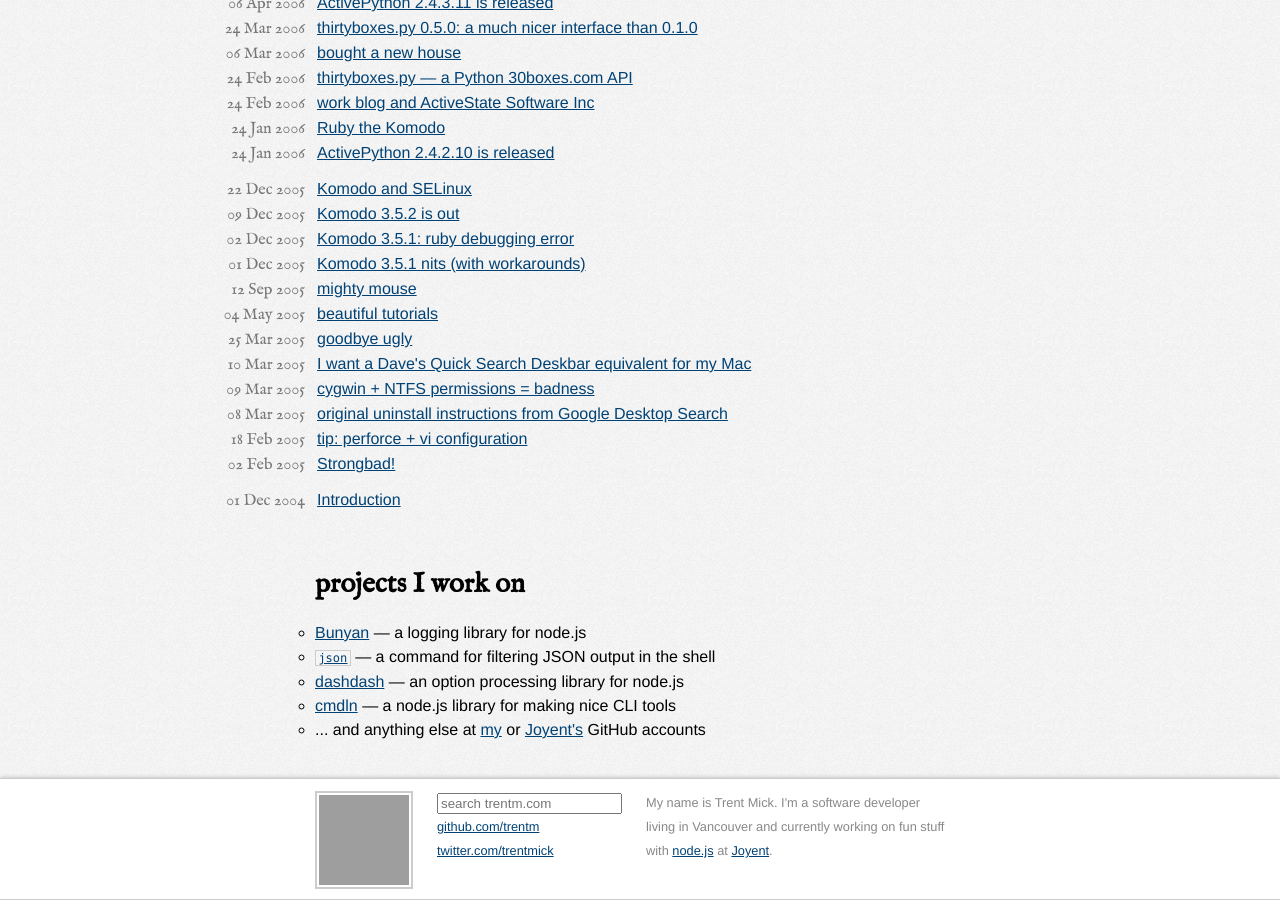
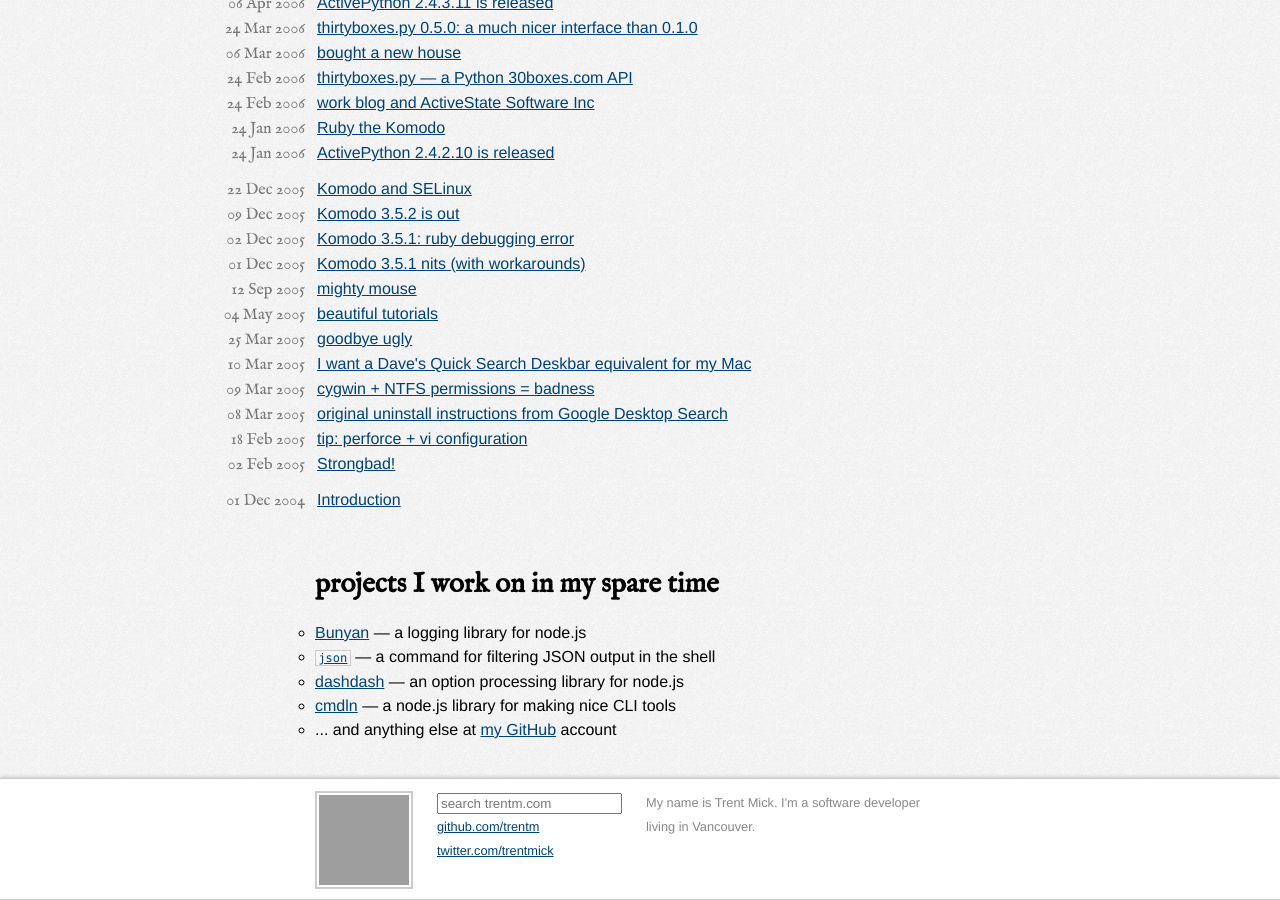
Before and after one commit to trentm/trentm.github.com, a Jekyll site: the page built from index.html, in a window 1280 px wide and 900 px high, scrolled down 2329 px. Built offline with Jekyll 4.4.1, drawn with Linux system fonts in a browser that asks for light colours; grey boxes are pictures that could not be loaded.

Commit message:
joyent--

```diff
--- a/_layouts/default.html
+++ b/_layouts/default.html
@@ -55,9 +55,7 @@
   <a href="https://twitter.com/trentmick">twitter.com/trentmick</a><br/>
 </span>
 <span class="footercol3">
-  My name is Trent Mick. I'm a software developer living in Vancouver and
-  currently working on fun stuff with <a href="https://nodejs.org">node.js</a>
-  at <a href="https://joyent.com">Joyent</a>.</p>
+  My name is Trent Mick. I'm a software developer living in Vancouver.
 </span>
 </footer>
 </div>
--- a/index.html
+++ b/index.html
@@ -13,13 +13,13 @@
   </tbody>
   </table>
 
-  <h2 id="projects">projects I work on</h2>
+  <h2 id="projects">projects I work on in my spare time</h2>
   <ul>
     <li><a href="http://github.com/trentm/node-bunyan">Bunyan</a> &mdash; a logging library for node.js</li>
     <li><a href="http://trentm.com/json"><code>json</code></a> &mdash; a command for filtering JSON output in the shell</li>
     <li><a href="http://github.com/trentm/node-dashdash">dashdash</a> &mdash; an option processing library for node.js</li>
     <li><a href="http://github.com/trentm/node-cmdln">cmdln</a> &mdash; a node.js library for making nice CLI tools</li>
-    <li>... and anything else at <a href="https://github.com/trentm">my</a> or <a href="https://github.com/joyent">Joyent's</a> GitHub accounts</li>
+    <li>... and anything else at <a href="https://github.com/trentm">my GitHub</a> account</li>
   </ul>
 </div>
 
```
